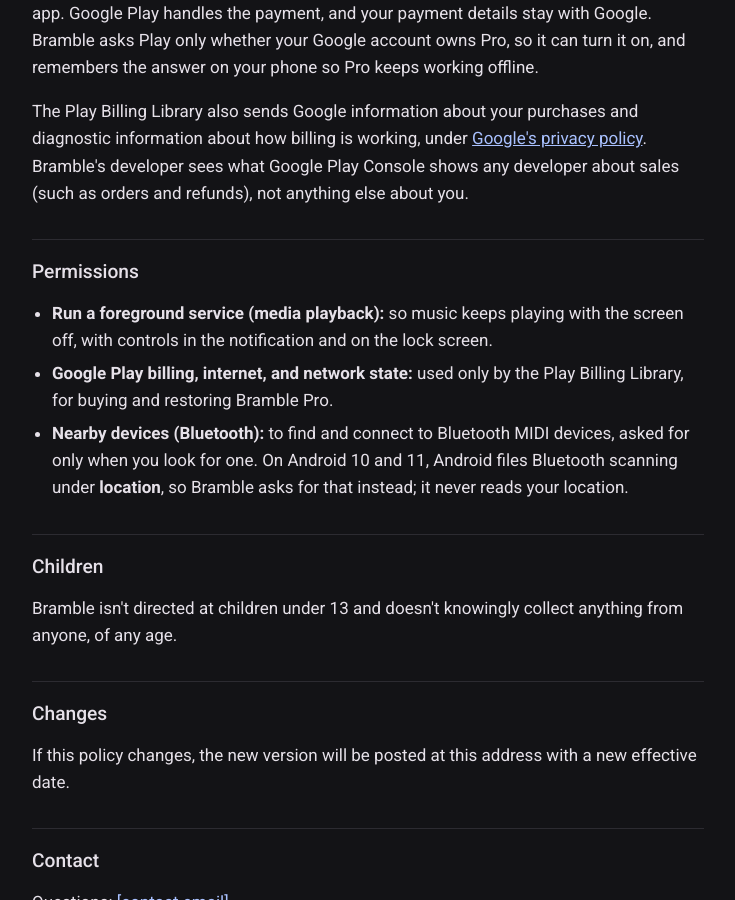
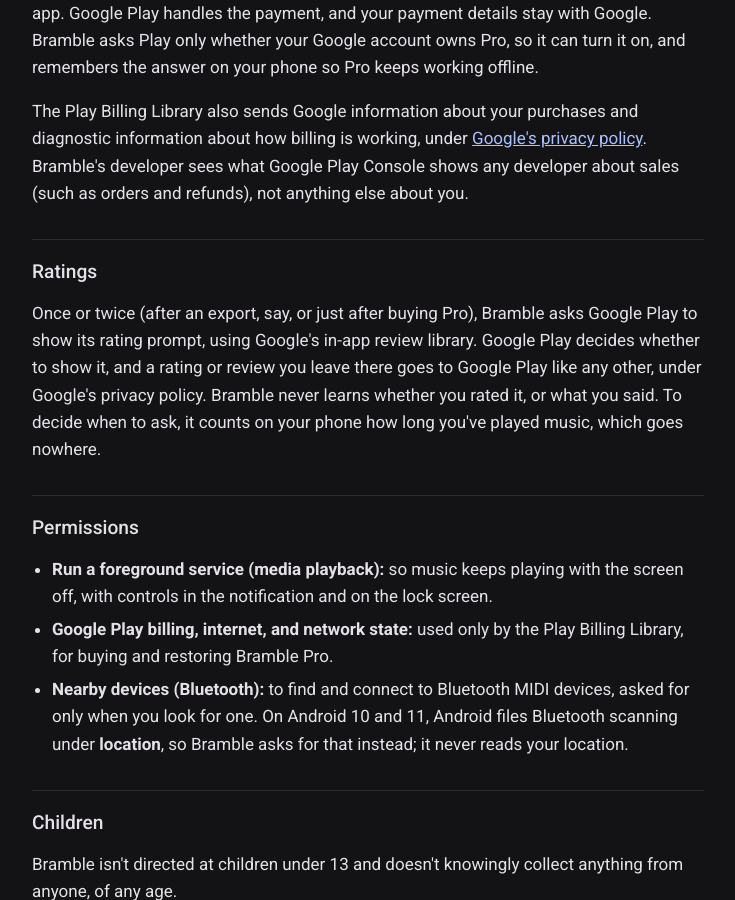
Before and after one commit to JaredVargason/jaredvargason.github.io, a Jekyll site: the page built from bramble/privacy/index.html, in a window 1280 px wide and 900 px high, scrolled down 1419 px. Shown: the whole window, without its empty margins (272-1007 px from the left). Built offline with Jekyll 4.4.1, drawn with Linux system fonts in a browser that asks for light colours.

Commit message:
Privacy policy: the rating prompt
Co-Authored-By: Claude Opus 5.5 <noreply@anthropic.com>

```diff
--- a/bramble/privacy/index.html
+++ b/bramble/privacy/index.html
@@ -52,6 +52,13 @@ information about how billing is working, under
 sees what Google Play Console shows any developer about sales (such as orders and refunds), not
 anything else about you.</p>
 
+<h2>Ratings</h2>
+<p>Once or twice (after an export, say, or just after buying Pro), Bramble asks Google Play to show
+its rating prompt, using Google's in-app review library. Google Play decides whether to show it,
+and a rating or review you leave there goes to Google Play like any other, under Google's privacy
+policy. Bramble never learns whether you rated it, or what you said. To decide when to ask, it
+counts on your phone how long you've played music, which goes nowhere.</p>
+
 <h2>Permissions</h2>
 <ul>
   <li><strong>Run a foreground service (media playback):</strong> so music keeps playing with the
```
